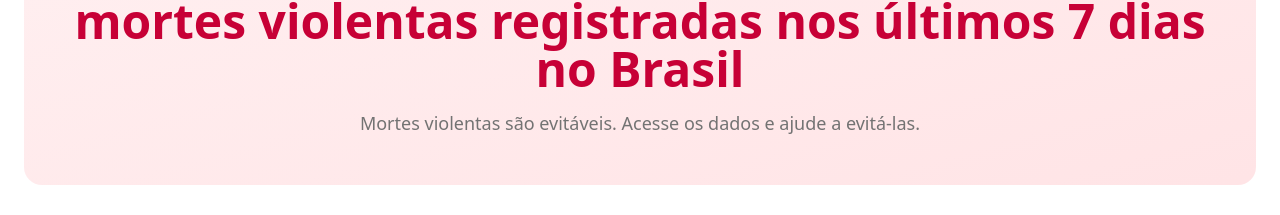
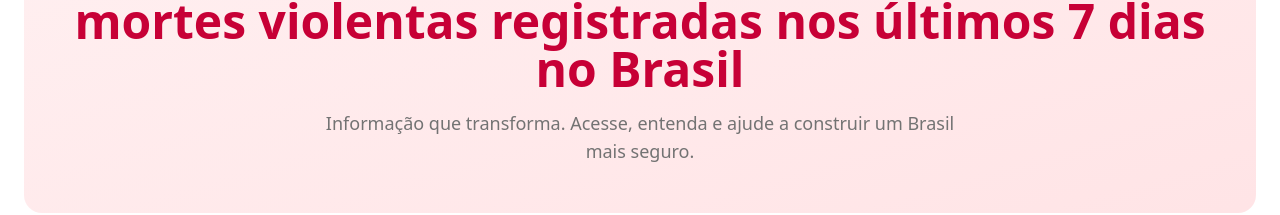
Before and after one commit to JoaoCarabetta/arquivo-da-violencia, a React (Vite) app in the folder frontend/: page / in a window 1280 px wide. Shown: the part 272-487 px from the top of the page. Built offline with nearby package versions, Linux system fonts and the light colour scheme; no server answers.

Commit message:
feat(frontend): atualizar frase marketing na página inicial

```diff
--- a/frontend/src/pages/public/Home.tsx
+++ b/frontend/src/pages/public/Home.tsx
@@ -132,7 +132,7 @@ export function Home() {
 
           {/* Short subtitle */}
           <p className="mt-4 text-base md:text-lg text-muted-foreground max-w-2xl mx-auto">
-            Mortes violentas são evitáveis. Acesse os dados e ajude a evitá-las.
+            Informação que transforma. Acesse, entenda e ajude a construir um Brasil mais seguro.
           </p>
         </div>
       </section>
```
